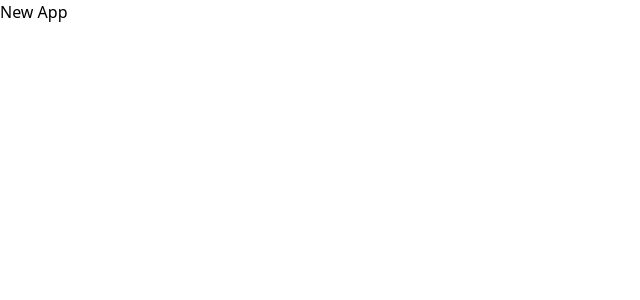
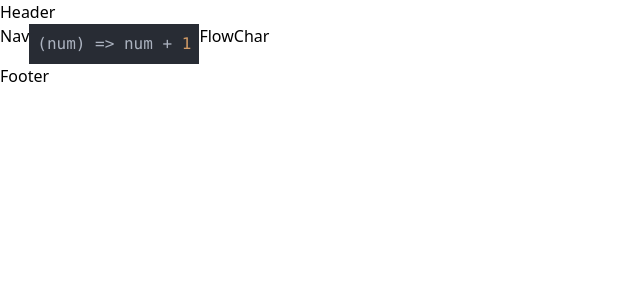
Before and after one commit to c-m-a/libre-editor, a React (Vite) app: page / in a window 1280 px wide. Shown: the top 300 px of the page, without its empty margins (0-640 px from the left). Built offline with nearby package versions, Linux system fonts and the light colour scheme.

Commit message:
Add: Console, Editor, FlowChart, Footer, Header, Main, Memory and Nav components

```diff
--- a/src/App.jsx
+++ b/src/App.jsx
@@ -1,5 +1,15 @@
+import Footer from "./components/Footer";
+import Header from "./components/Header";
+import Main from "./components/Main";
+
 function App() {
-  return <div>New App</div>;
+  return (
+    <div>
+      <Header />
+      <Main />
+      <Footer />
+    </div>
+  );
 }
 
 export default App;
--- /dev/null
+++ b/src/components/Editor.jsx
@@ -0,0 +1,18 @@
+import SyntaxHighlighter from "react-syntax-highlighter";
+import { atomOneDark } from "react-syntax-highlighter/dist/esm/styles/hljs";
+
+export default function Editor() {
+  const codeString = "(num) => num + 1";
+  const codeExample = {
+    lang: "javascript",
+    code: "(num) => num + 1;",
+  };
+
+  return (
+    <>
+      <SyntaxHighlighter language={codeExample.lang} style={atomOneDark}>
+        {codeString}
+      </SyntaxHighlighter>
+    </>
+  );
+}
--- /dev/null
+++ b/src/components/FlowChart.jsx
@@ -0,0 +1,3 @@
+export default function FlowChart() {
+  return <header>FlowChar</header>;
+}
--- /dev/null
+++ b/src/components/Footer.jsx
@@ -0,0 +1,3 @@
+export default function Footer() {
+  return <footer>Footer</footer>;
+}
--- /dev/null
+++ b/src/components/Header.jsx
@@ -0,0 +1,3 @@
+export default function Header() {
+  return <header>Header</header>;
+}
--- /dev/null
+++ b/src/components/Main.jsx
@@ -0,0 +1,13 @@
+import Editor from "./Editor";
+import FlowChart from "./FlowChart";
+import Nav from "./Nav";
+
+export default function Main() {
+  return (
+    <main className="flex">
+      <Nav />
+      <Editor />
+      <FlowChart />
+    </main>
+  );
+}
--- /dev/null
+++ b/src/components/Nav.jsx
@@ -0,0 +1,3 @@
+export default function Nav() {
+  return <header>Nav</header>;
+}
```
Also changed, not shown: src/components/Console.jsx (added), src/components/Memory.jsx (added).
